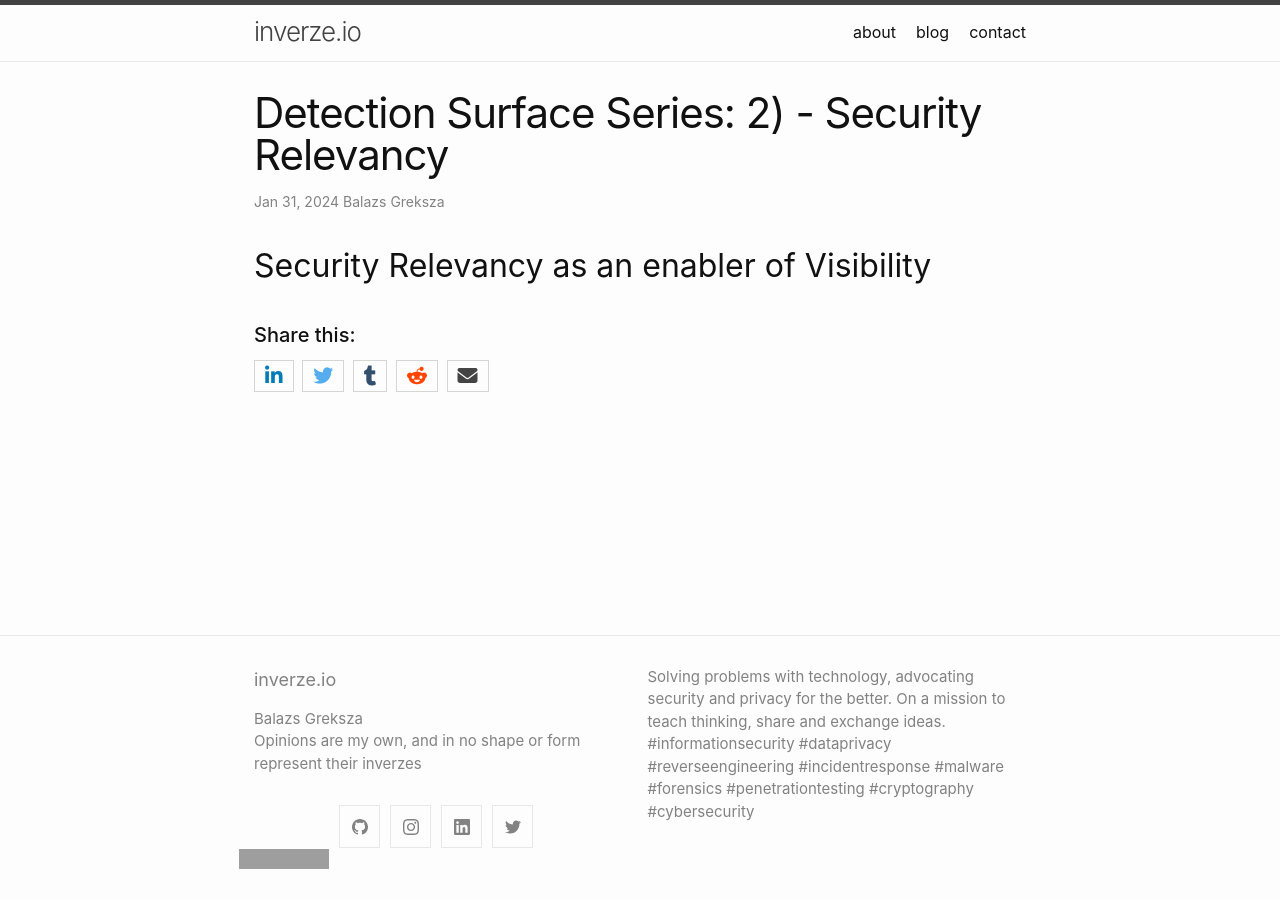
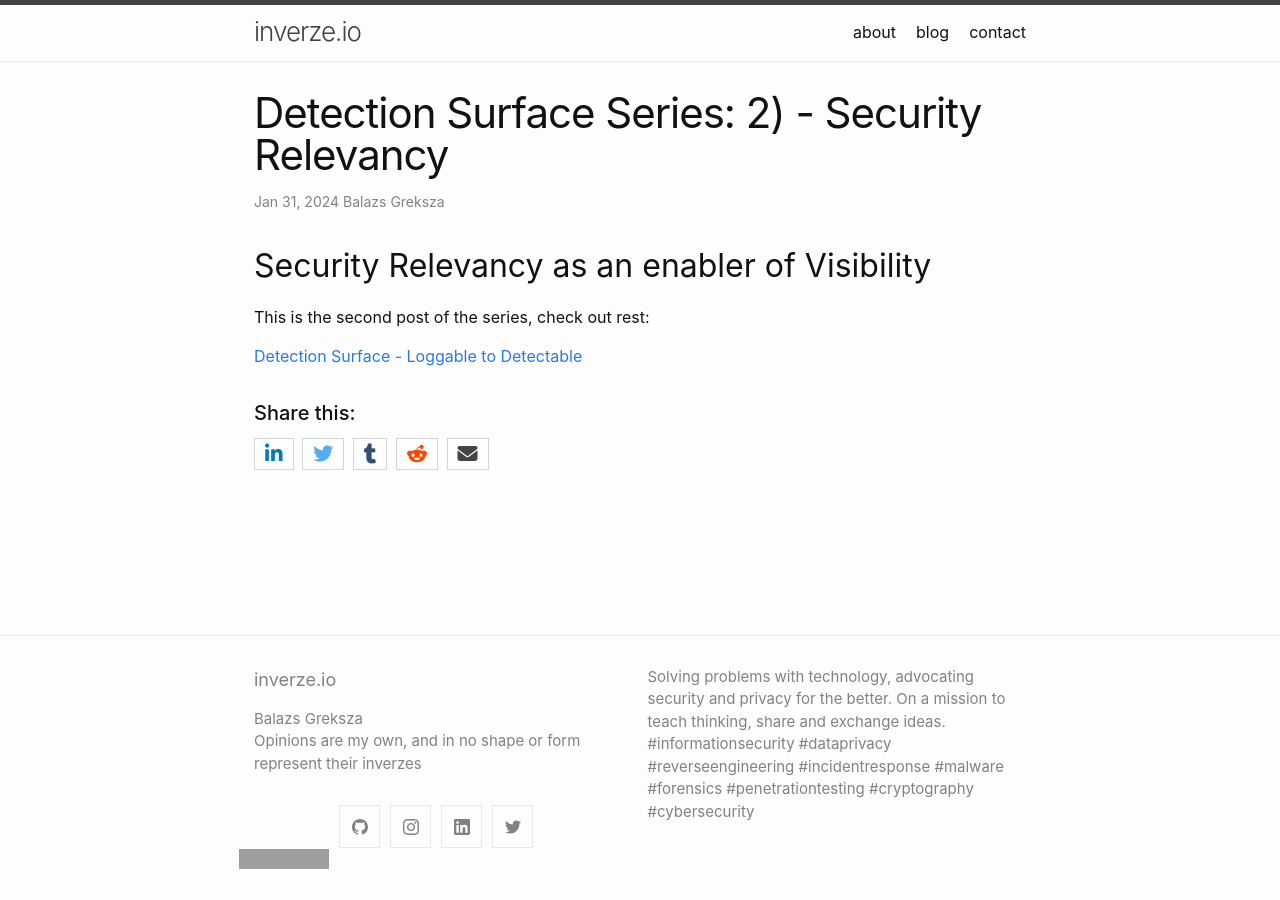
Before and after one commit to inverzeio/blog, a Jekyll site: the page built from _posts/2024-02-01-Detection-Surface-Series-Security-Relevancy.MD, in a window 1280 px wide. Built offline with Jekyll 4.4.1, drawn with Linux system fonts in a browser that asks for light colours; nearby versions of some CDN libraries; comment, search, counter and statistics services are not loaded; a file with an impossible date is left out; grey boxes are pictures that could not be loaded.

Commit message:
Update 2024-02-01-Detection-Surface-Series-Security-Relevancy.MD
references

```diff
--- a/_posts/2024-02-01-Detection-Surface-Series-Security-Relevancy.MD
+++ b/_posts/2024-02-01-Detection-Surface-Series-Security-Relevancy.MD
@@ -10,3 +10,9 @@ tags: detectionengineering logging
 
 Security Relevancy as an enabler of Visibility
 --------------------
+
+
+
+This is the second post of the series, check out rest:
+
+[Detection Surface - Loggable to Detectable](https://inverze.io/blog/detection-surface-series-loggable-to-detectable/)
```
